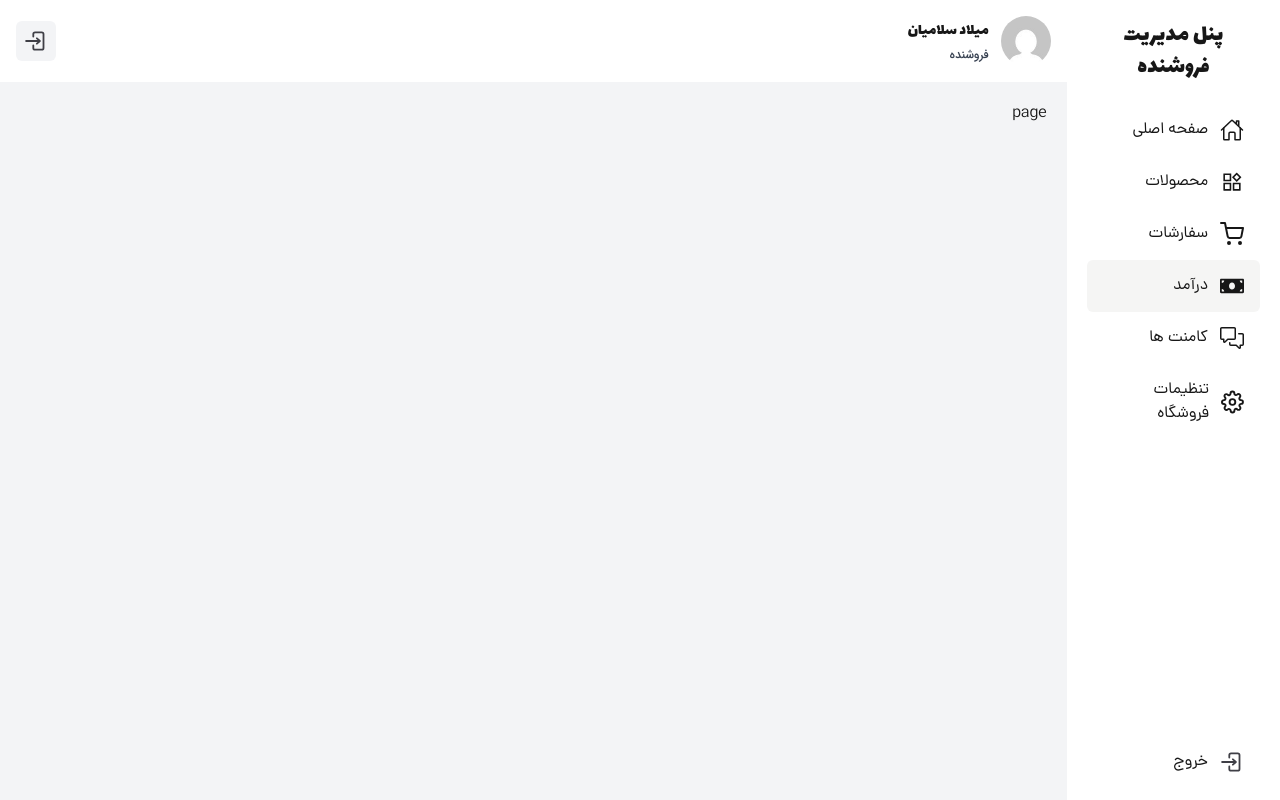
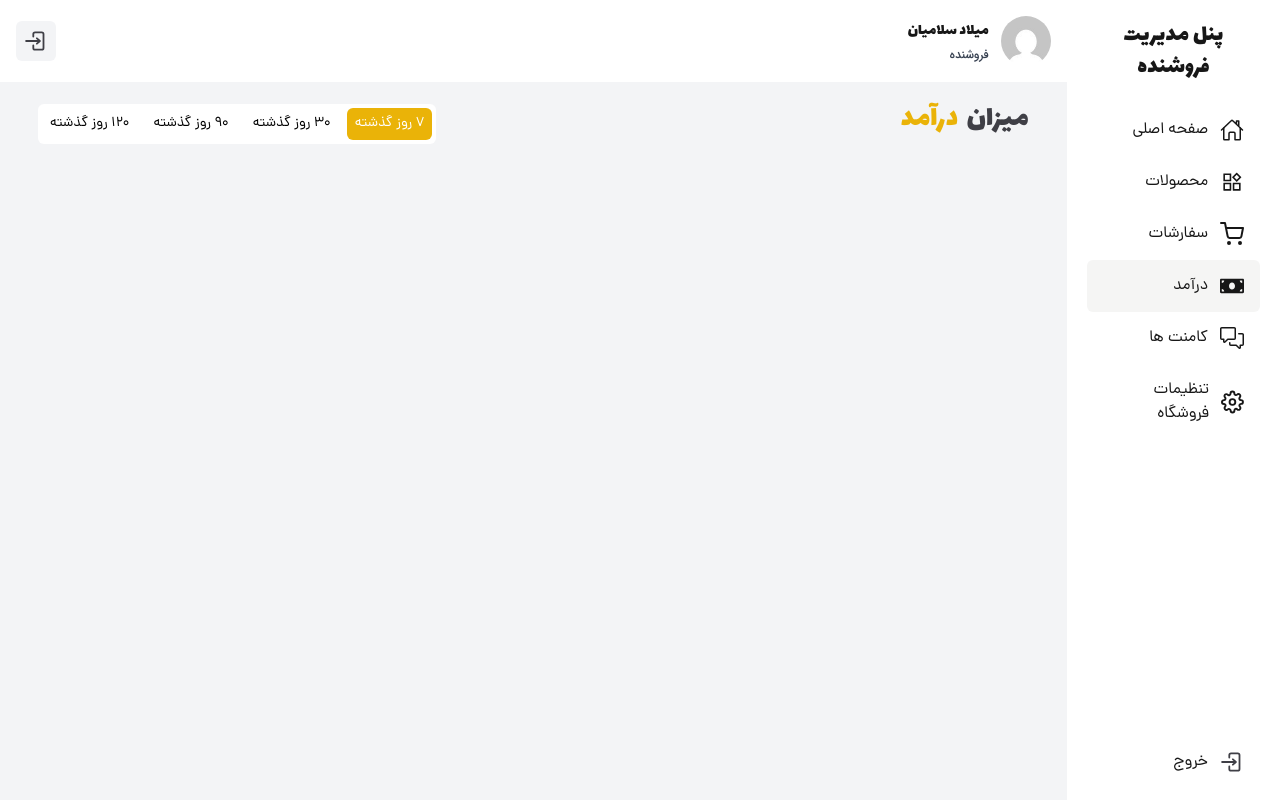
Before and after one commit to milad1385/tool-shop, a Next.js app: page /p-seller/achivement in a window 1280 px wide. Built offline with nearby package versions, Linux system fonts and the light colour scheme.

Commit message:
add top bar in achivement p-seller page

```diff
--- a/src/app/p-seller/achivement/page.tsx
+++ b/src/app/p-seller/achivement/page.tsx
@@ -1,3 +1,6 @@
+import Container from "@/components/modules/p-admin/Container";
+import Filters from "@/components/modules/p-admin/Filters";
+import PageTitle from "@/components/modules/p-admin/PageTitle";
 import { Metadata } from "next";
 import React from "react";
 
@@ -6,7 +9,22 @@ export const metadata: Metadata = {
 };
 
 function page() {
-  return <div>page</div>;
+  return (
+    <Container>
+      <div className="flex items-center justify-between">
+        <PageTitle content="میزان درآمد" />
+        <Filters
+          filterField="last"
+          options={[
+            { label: "7 روز گذشته", slug: "7" },
+            { label: "30 روز گذشته", slug: "30" },
+            { label: "90 روز گذشته", slug: "90" },
+            { label: "120 روز گذشته", slug: "120" },
+          ]}
+        />
+      </div>
+    </Container>
+  );
 }
 
 export default page;
```
